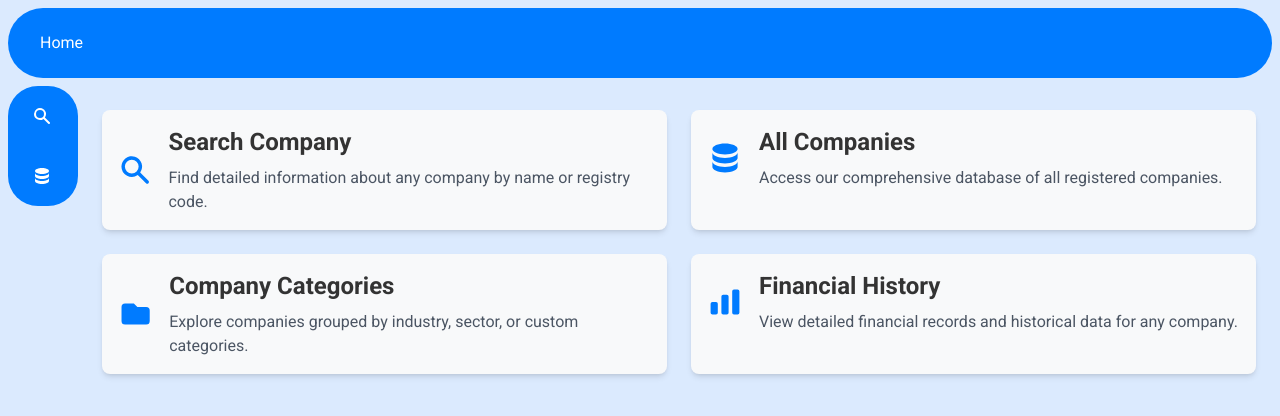
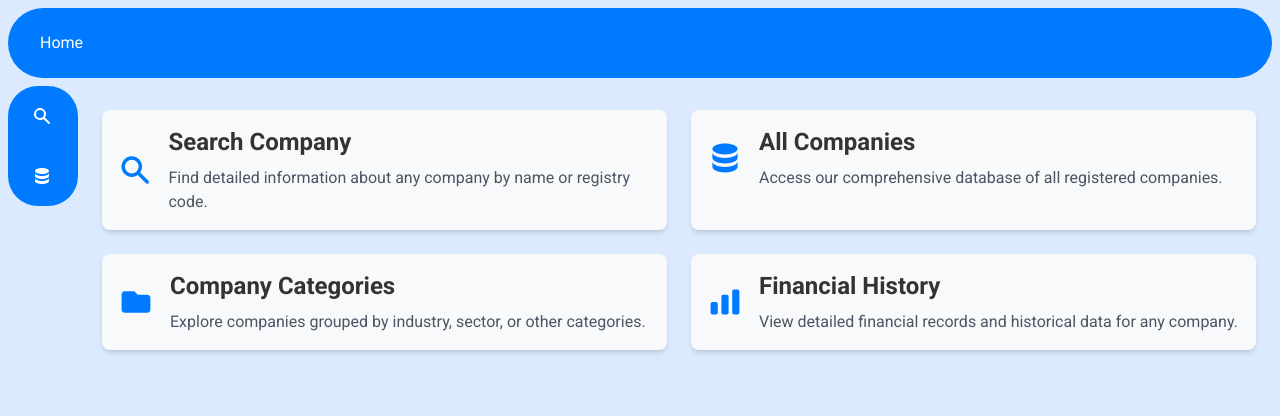
Before and after one commit to epictroller64/ee-stats-frontend, a Next.js app: page / in a window 1280 px wide. Shown: the top 416 px of the page. Built offline with nearby package versions, Linux system fonts and the light colour scheme.

Commit message:
Text content changes

```diff
--- a/src/app/page.tsx
+++ b/src/app/page.tsx
@@ -27,7 +27,7 @@ export default function Home() {
           <HiFolder className="text-4xl text-primary" />
           <div>
             <h2 className="text-2xl font-bold mb-2">Company Categories</h2>
-            <p className="text-gray-600">Explore companies grouped by industry, sector, or custom categories.</p>
+            <p className="text-gray-600">Explore companies grouped by industry, sector, or other categories.</p>
           </div>
         </div>
       </Card>
```
